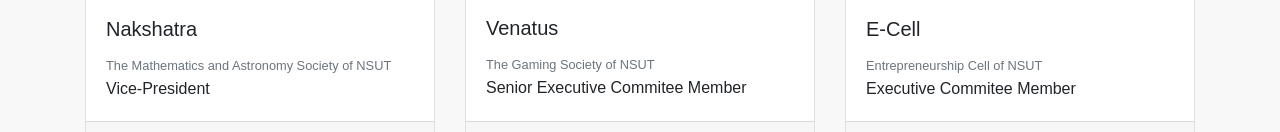
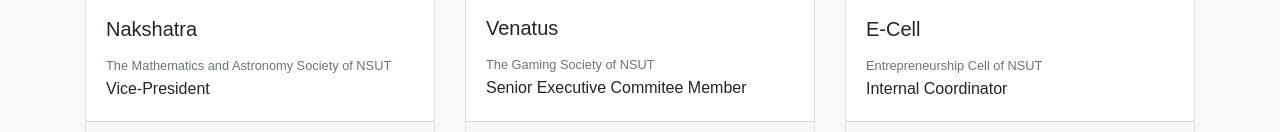
Before and after one commit to gauravmadan583/gauravmadan583.github.io, a plain HTML site: page index.html in a window 1280 px wide. Shown: the part 2000-2132 px from the top of the page. Drawn offline with nearby package versions, Linux system fonts and the light colour scheme; some packages are replaced by stand-ins of ours.

Commit message:
Update index.html

```diff
--- a/index.html
+++ b/index.html
@@ -256,7 +256,7 @@
 				    <div class="card-body">
 				      	<h5 class="card-title">E-Cell</h5>
 				      	<small class="text-muted">Entrepreneurship Cell of NSUT</small>
-					    <p class="card-text">Executive Commitee Member</p>
+					    <p class="card-text">Internal Coordinator</p>
 				    </div>
 
 				    <div class="card-footer">
```
